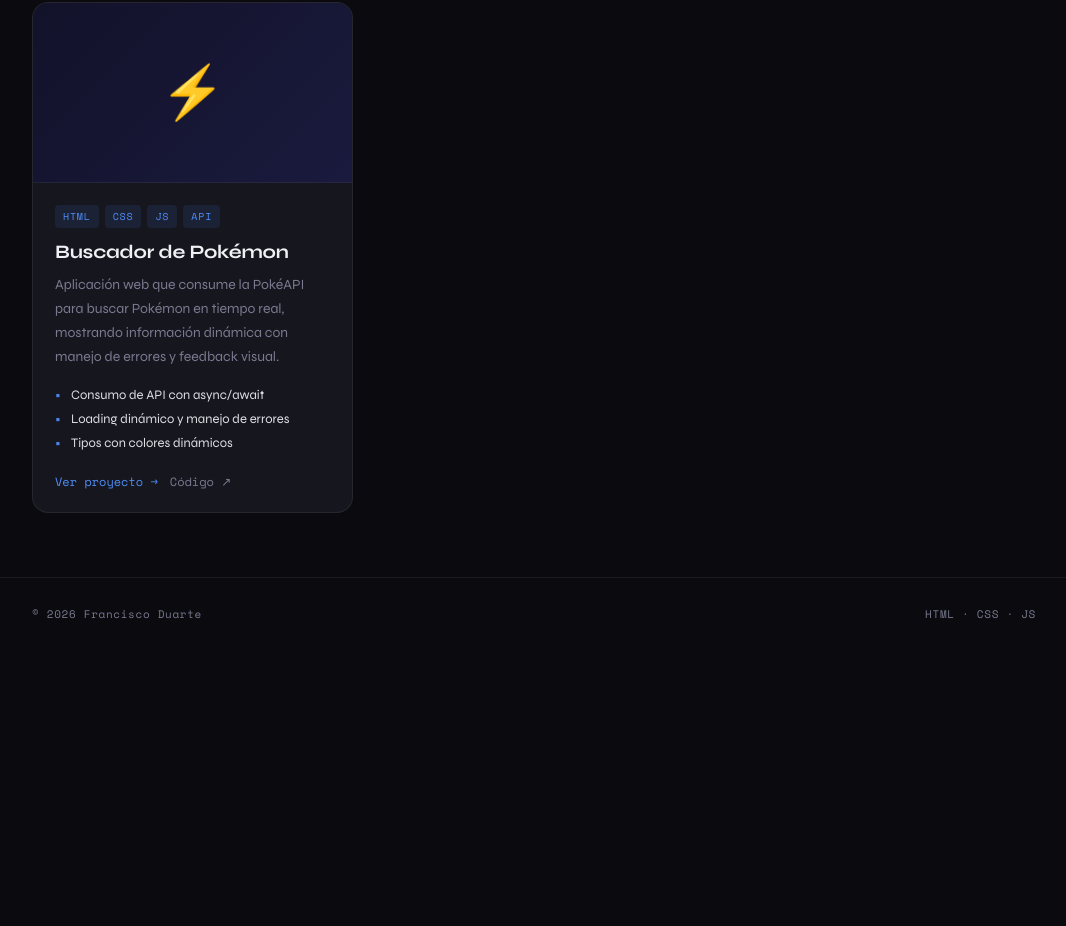
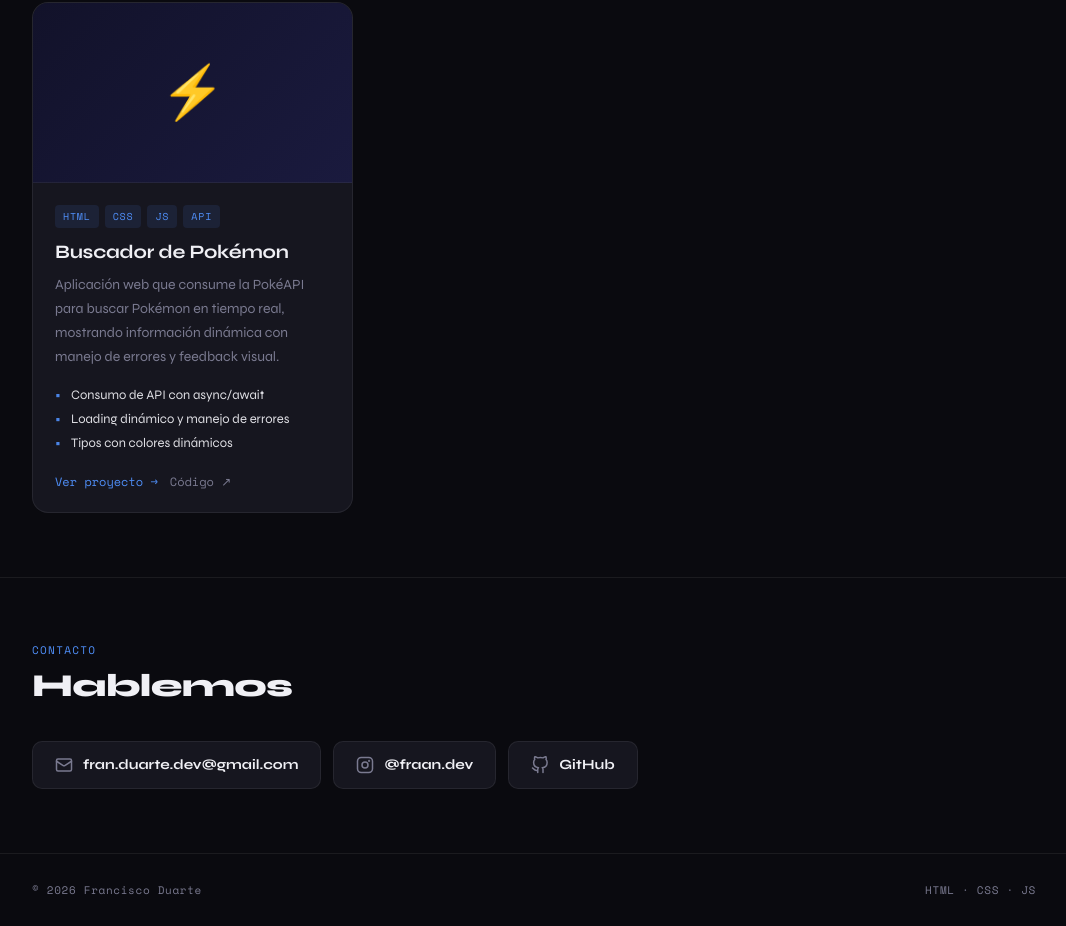
Before and after one commit to franduartedev/Portafolio, a plain HTML site: page index.html in a window 1280 px wide. Shown: the part 1660-2586 px from the top of the page, without its empty margins (106-1172 px from the left). Before the commit the page ends 2310 px from the top, so only its background shows below. Drawn offline with nearby package versions, Linux system fonts and the light colour scheme.

Commit message:
actualizacion  seccion contacto

```diff
--- a/index.html
+++ b/index.html
@@ -1,4 +1,3 @@
-
 <!DOCTYPE html>
 <html lang="es">
 <head>
@@ -411,6 +410,39 @@
 .project-link.secondary { color: var(--muted); }
 .project-link.secondary:hover { color: var(--text); }
 
+/* CONTACT */
+.contact-links {
+  display: flex;
+  gap: 12px;
+  flex-wrap: wrap;
+}
+
+.contact-link {
+  display: flex;
+  align-items: center;
+  gap: 10px;
+  padding: 14px 22px;
+  background: var(--card);
+  border: 1px solid var(--border);
+  border-radius: 10px;
+  text-decoration: none;
+  color: var(--text);
+  font-size: 14px;
+  font-weight: 700;
+  transition: border-color 0.2s, background 0.2s, transform 0.15s;
+}
+
+.contact-link:hover {
+  border-color: rgba(79,142,247,0.4);
+  background: rgba(79,142,247,0.06);
+  transform: translateY(-2px);
+}
+
+.contact-link svg {
+  color: var(--muted);
+  flex-shrink: 0;
+}
+
 /* FOOTER */
 footer {
   max-width: 1100px;
@@ -615,6 +647,25 @@
     </div>
   </div>
 
+  <div class="section-wrap" id="contacto">
+    <div class="section-label">Contacto</div>
+    <div class="section-title">Hablemos</div>
+    <div class="contact-links">
+      <a class="contact-link" href="mailto:fran.duarte.dev@gmail.com">
+        <svg width="18" height="18" viewBox="0 0 24 24" fill="none" stroke="currentColor" stroke-width="2" stroke-linecap="round" stroke-linejoin="round"><rect x="2" y="4" width="20" height="16" rx="2"/><path d="m22 7-8.97 5.7a1.94 1.94 0 0 1-2.06 0L2 7"/></svg>
+        fran.duarte.dev@gmail.com
+      </a>
+      <a class="contact-link" href="https://www.instagram.com/fraan.dev/" target="_blank">
+        <svg width="18" height="18" viewBox="0 0 24 24" fill="none" stroke="currentColor" stroke-width="2" stroke-linecap="round" stroke-linejoin="round"><rect x="2" y="2" width="20" height="20" rx="5"/><circle cx="12" cy="12" r="4"/><circle cx="17.5" cy="6.5" r="0.5" fill="currentColor"/></svg>
+        @fraan.dev
+      </a>
+      <a class="contact-link" href="https://github.com/franduartedev" target="_blank">
+        <svg width="18" height="18" viewBox="0 0 24 24" fill="none" stroke="currentColor" stroke-width="2" stroke-linecap="round" stroke-linejoin="round"><path d="M9 19c-5 1.5-5-2.5-7-3m14 6v-3.87a3.37 3.37 0 0 0-.94-2.61c3.14-.35 6.44-1.54 6.44-7A5.44 5.44 0 0 0 20 4.77 5.07 5.07 0 0 0 19.91 1S18.73.65 16 2.48a13.38 13.38 0 0 0-7 0C6.27.65 5.09 1 5.09 1A5.07 5.07 0 0 0 5 4.77a5.44 5.44 0 0 0-1.5 3.78c0 5.42 3.3 6.61 6.44 7A3.37 3.37 0 0 0 9 18.13V22"/></svg>
+        GitHub
+      </a>
+    </div>
+  </div>
+
   <footer>
     <p>© 2026 Francisco Duarte</p>
     <p>HTML · CSS · JS</p>
```
